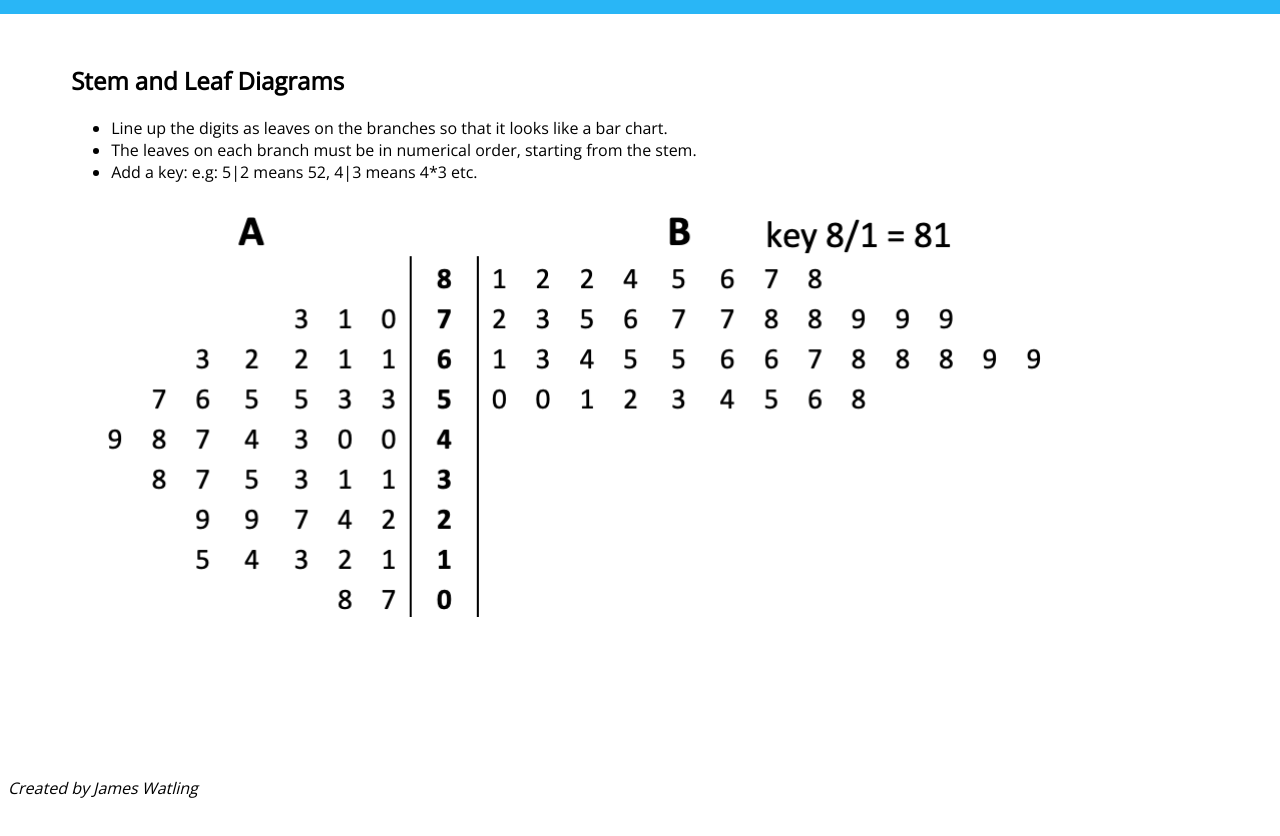
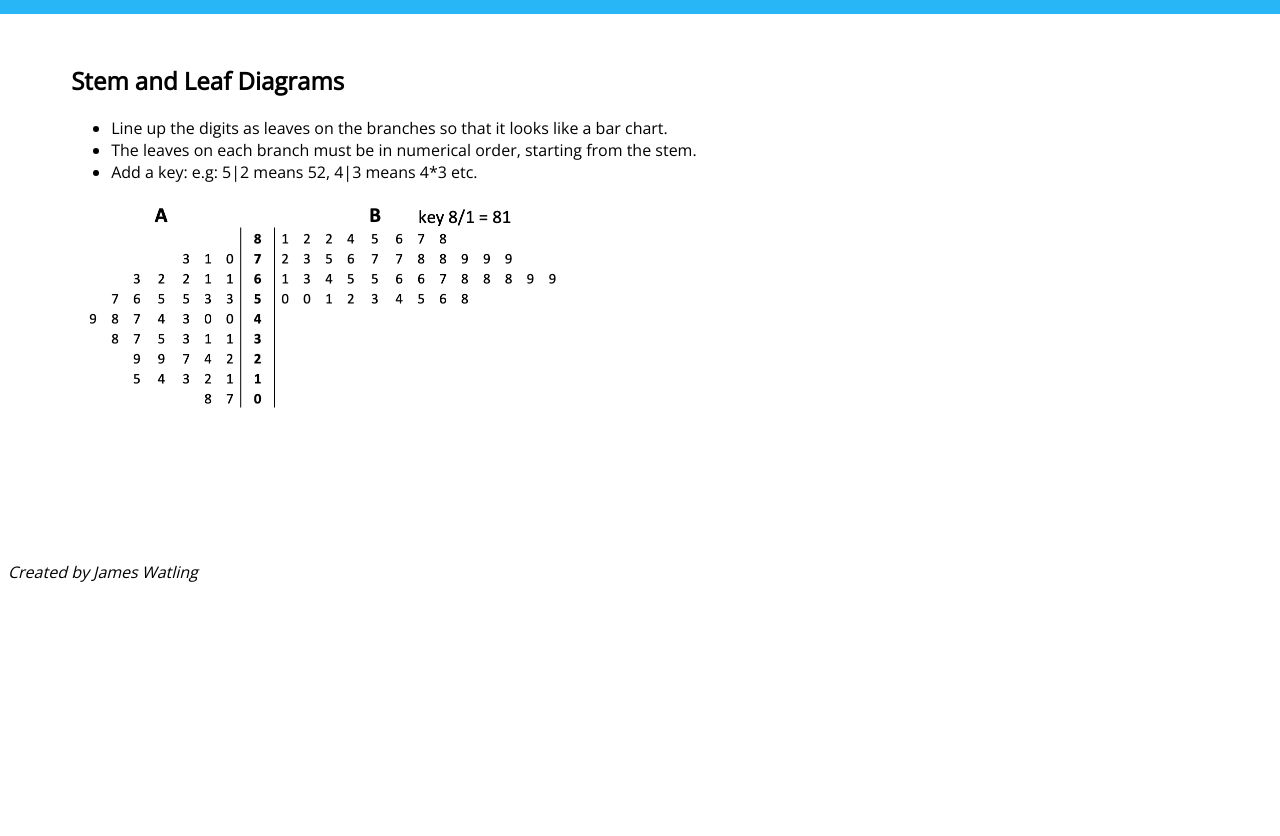
Before and after one commit to james28689/A-Level-Maths-Notes, a plain HTML site: page stats/representing-data.html in a window 1280 px wide. Shown: the part 86-922 px from the top of the page. After the commit the page ends 800 px from the top, so only its background shows below. Drawn offline with nearby package versions, Linux system fonts and the light colour scheme.

Commit message:
change img size

```diff
--- a/stats/representing-data.html
+++ b/stats/representing-data.html
@@ -21,7 +21,7 @@
 			<li>The leaves on each branch must be in numerical order, starting from the stem.</li>
 			<li>Add a key: e.g: 5|2 means 52, 4|3 means 4*3 etc.</li>
 		</ul>
-		<img src="stem-and-leaf.png" />
+		<img src="stem-and-leaf.png" style="max-width: 500px;"/>
     </div>
     <div id="footer">
       <p id="footer-text"><em>Created by James Watling</em></p>
```
